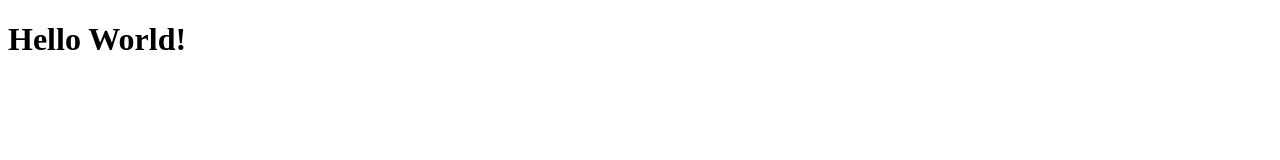
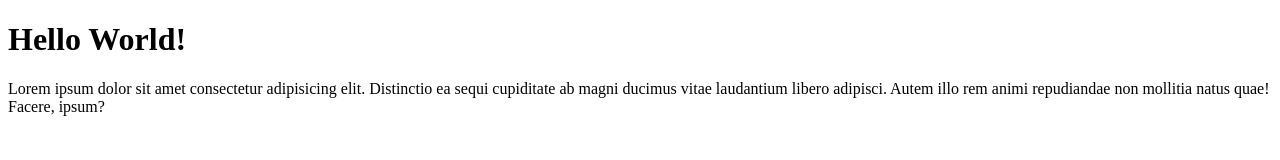
Before and after one commit to andriiansyah/wpu-git-test, a plain HTML site: page index.html in a window 1280 px wide. Drawn offline with Linux system fonts and the light colour scheme.

Commit message:
menambahkan paragraph

```diff
--- a/index.html
+++ b/index.html
@@ -7,5 +7,6 @@
 </head>
 <body>
     <h1>Hello World!</h1>
+    <p>Lorem ipsum dolor sit amet consectetur adipisicing elit. Distinctio ea sequi cupiditate ab magni ducimus vitae laudantium libero adipisci. Autem illo rem animi repudiandae non mollitia natus quae! Facere, ipsum?</p>
 </body>
 </html>
```
